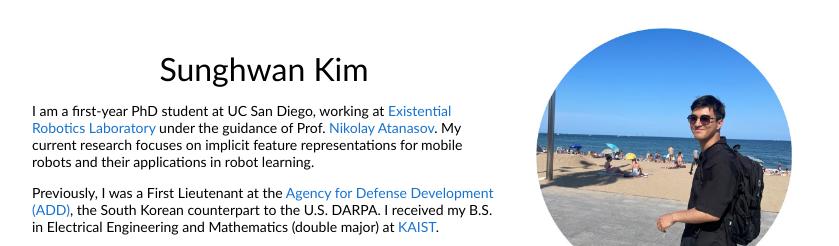
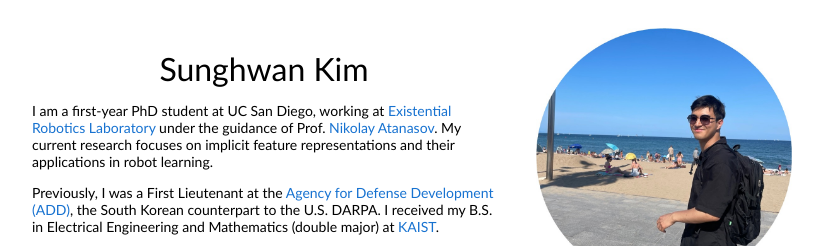
Before and after one commit to ssssshwan/ssssshwan.github.io, a plain HTML site: page index.html in a window 1280 px wide. Shown: the top 246 px of the page, without its empty margins (228-1067 px from the left). Drawn offline with Linux system fonts and the light colour scheme.

Commit message:
Update index.html

```diff
--- a/index.html
+++ b/index.html
@@ -20,7 +20,7 @@
               <p style="text-align:center">
                 <name>Sunghwan Kim</name>
               </p>
-              <p> I am a first-year PhD student at UC San Diego, working at <a href="https://existentialrobotics.org/">Existential Robotics Laboratory</a> under the guidance of Prof. <a href="https://natanaso.github.io/">Nikolay Atanasov</a>. My current research focuses on implicit feature representations for mobile robots and their applications in robot learning.
+              <p> I am a first-year PhD student at UC San Diego, working at <a href="https://existentialrobotics.org/">Existential Robotics Laboratory</a> under the guidance of Prof. <a href="https://natanaso.github.io/">Nikolay Atanasov</a>. My current research focuses on implicit feature representations and their applications in robot learning.
 	      </p>
 	       <p> Previously, I was a First Lieutenant at the <a href="https://www.add.re.kr/eps">Agency for Defense Development (ADD)</a>, the South Korean counterpart to the U.S. DARPA. I received my B.S. in Electrical Engineering and Mathematics (double major) at <a href="https://www.kaist.ac.kr/en/">KAIST</a>.
               </p>
```
